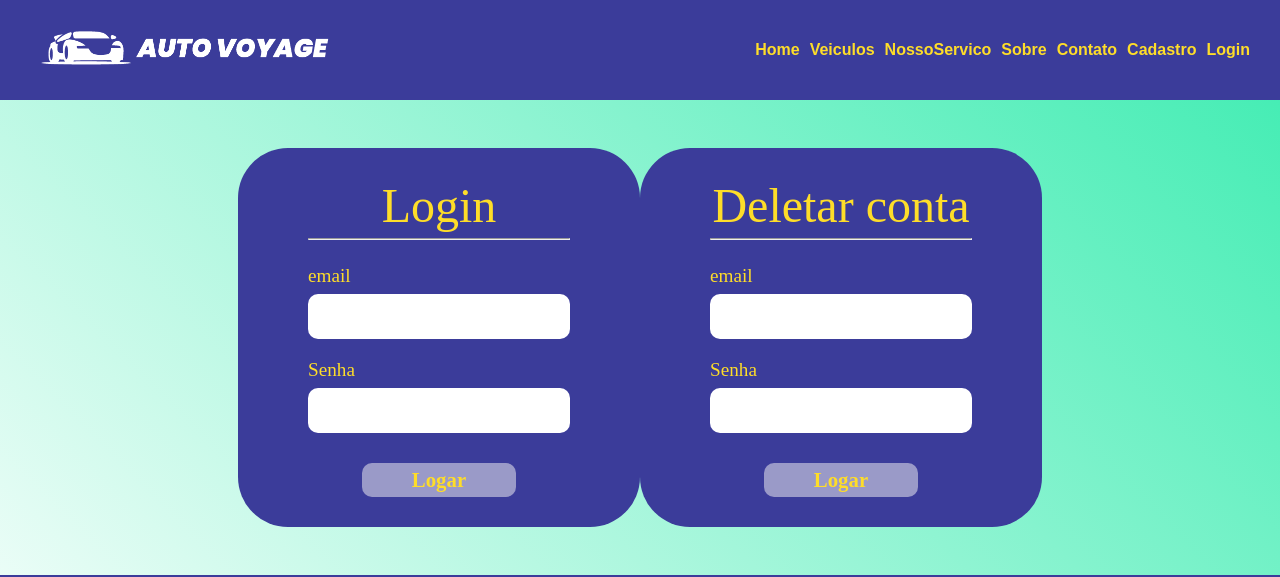
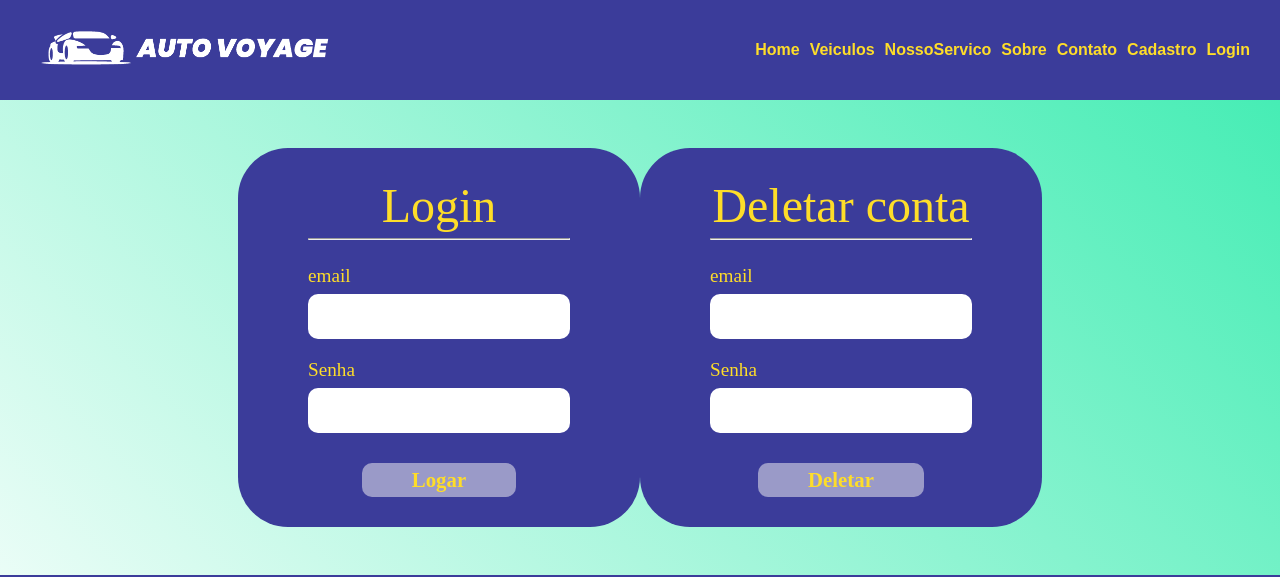
Before and after one commit to vs-costa/projeto_desenvolvimento_web, a React (Vite) app: page /login in a window 1280 px wide. Shown: the top 577 px of the page. Built offline with nearby package versions, Linux system fonts and the light colour scheme.

Commit message:
footer na pagina de contatos

```diff
--- a/src/pages/Contato/index.jsx
+++ b/src/pages/Contato/index.jsx
@@ -1,6 +1,7 @@
 import React, { useState } from 'react';
 import Header from "../../components/Header"
 import "./style.css"
+import Footer from '../../components/Footer';
 
 export default function Contato() {
   const [nome, setNome] = useState('');
@@ -62,6 +63,7 @@ export default function Contato() {
           </form>
         </div>
       </main>
+      <Footer/>
     </div>
   );
 }
--- a/src/pages/Login/index.jsx
+++ b/src/pages/Login/index.jsx
@@ -9,7 +9,7 @@ import { useNavigate } from "react-router-dom";
 
 const validationPost = yup.object().shape({
     email: yup.string().required("Preencha seu email").max(100, "Até 100 caract."),
-    senha: yup.string().required("Preencha sua senha").max(20, "Até 20 caract."),
+    password: yup.string().required("Preencha sua senha").max(20, "Até 20 caract."),
 });
 
 export default function Login() {
@@ -21,7 +21,7 @@ export default function Login() {
         handleSubmit,
         formState: { errors } } = useForm({ resolver: yupResolver(validationPost) });
 
-        const addPost = (data) => axios.post("http://localhost:8080/api/pessoa/login", data)
+    const addPost = (data) => axios.post("http://localhost:8080/api/pessoa/login", data)
         .then(() => {
             console.log("deu certo");
             navigate("/");
@@ -30,7 +30,7 @@ export default function Login() {
             console.log("deu errado");
         })
 
-        const deletePessoa = () => axios.delete("http://localhost:8080/api/pessoa/deletarLogico")
+    const deletePessoa = (data) => axios.delete("http://localhost:8080/api/pessoa/deletarLogico", data)
         .then(() => {
             console.log("deu certo");
             navigate("/");
@@ -51,7 +51,43 @@ export default function Login() {
                         <form action="#" onSubmit={handleSubmit(addPost)}>
 
                             <div className="fields">
-                                <label htmlFor="nome  ">email</label>
+                                <label htmlFor="email  ">email</label>
+                                <input
+                                    type="text"
+                                    id="email "
+                                    name="email"
+                                    {...register("email")}
+                                />
+                                <p className="error-message">{errors.email?.message}</p>
+                            </div>
+
+                            <div className="fields">
+                                <label htmlFor="password">Senha</label>
+                                <input
+                                    type="text"
+                                    id="password"
+                                    name="password"
+                                    {...register("password")}
+                                />
+                                <p className="error-message">{errors.password?.message}</p>
+                            </div>
+
+                            <div className="btn-post">
+                                <button>Logar</button>
+                            </div>
+                        </form>
+                    </div>
+                </div>
+
+
+                <div className="card-post">
+                    <h1>Deletar conta</h1>
+                    <hr />
+                    <div className="card-body-post">
+                        <form action="#" onSubmit={handleSubmit(deletePessoa)}>
+
+                            <div className="fields">
+                                <label htmlFor="email  ">email</label>
                                 <input
                                     type="text"
                                     id="email "
@@ -73,49 +109,13 @@ export default function Login() {
                             </div>
 
                             <div className="btn-post">
-                                <button>Logar</button>
-                            </div>
-                        </form>
-                    </div>
-                </div>
-
-
-                <div className="card-post">
-                    <h1>Deletar conta</h1>
-                    <hr />
-                    <div className="card-body-post">
-                        <form action="#" onSubmit={handleSubmit(deletePessoa)}>
-
-                            <div className="fields">
-                                <label htmlFor="nome  ">email</label>
-                                <input
-                                    type="text"
-                                    id="email "
-                                    name="email"
-                                    {...register("email")}
-                                />
-                                <p className="error-message">{errors.email?.message}</p>
-                            </div>
-
-                            <div className="fields">
-                                <label htmlFor="password">Senha</label>
-                                <input
-                                    type="text"
-                                    id="password"
-                                    name="password"
-                                    {...register("password")}
-                                />
-                                <p className="error-message">{errors.senha?.message}</p>
-                            </div>
-
-                            <div className="btn-post">
-                                <button>Logar</button>
+                                <button>Deletar</button>
                             </div>
                         </form>
                     </div>
                 </div>
             </main>
-            <Footer/>
+            <Footer />
         </div>
     );
 }
```
Also changed, not shown: src/pages/Contato/teste.jsx (deleted, +0 -34 lines). Lines whose indentation alone changed are shown as unchanged.
